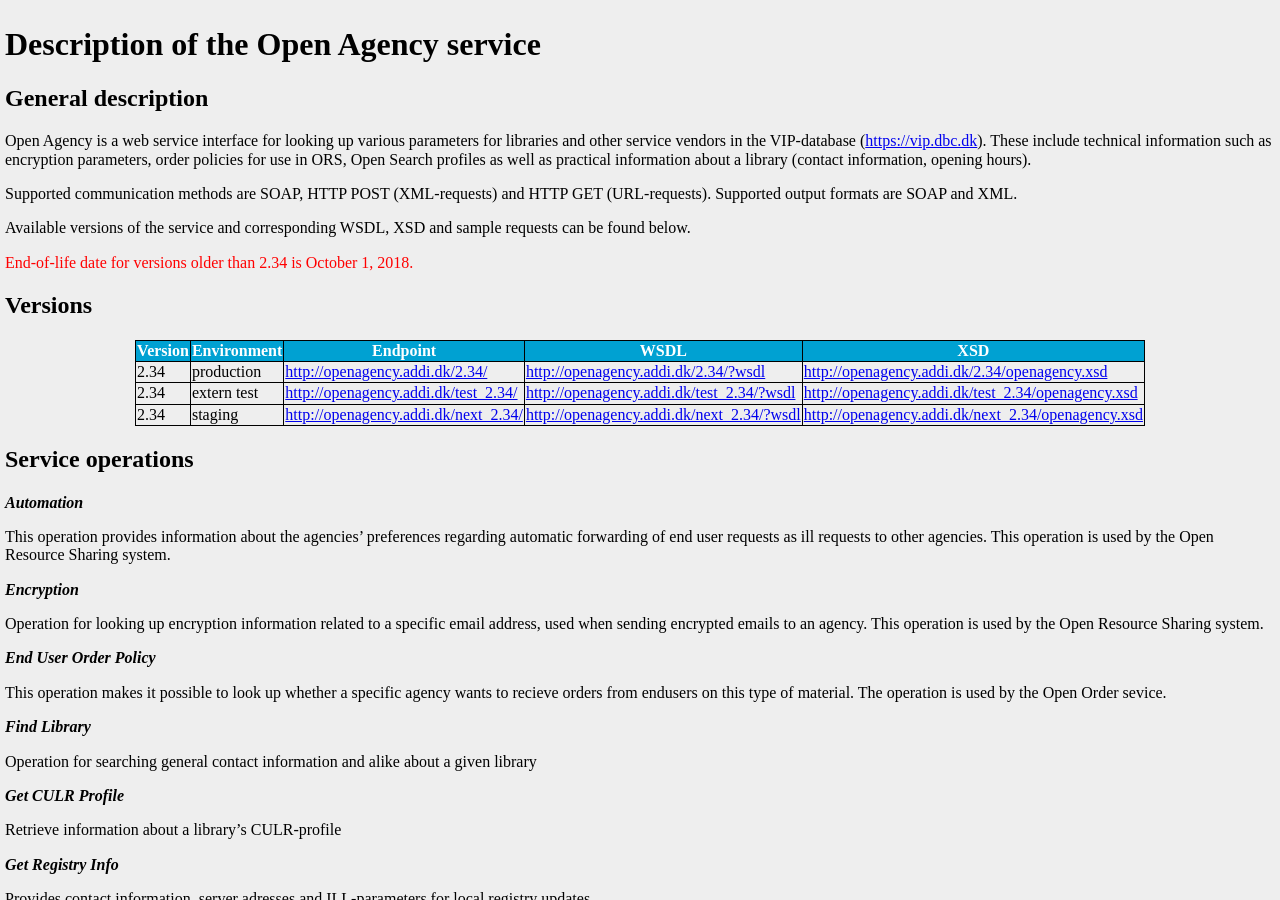
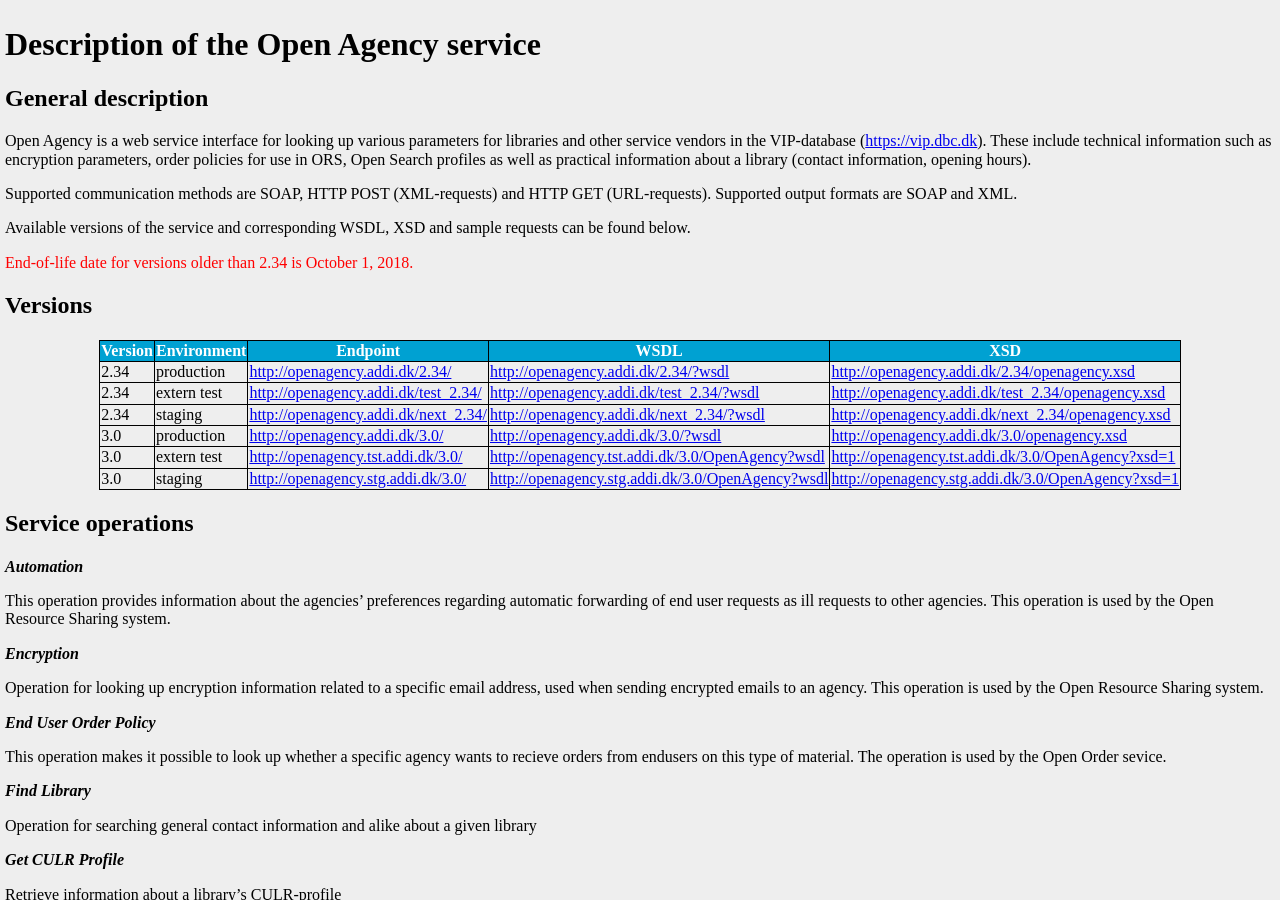
Before and after one commit to DBCDK/dbcdk.github.io, a Jekyll site: the page built from OpenAgency.md, in a window 1280 px wide and 900 px high. Built offline with Jekyll 4.4.1, drawn with Linux system fonts in a browser that asks for light colours; nearby versions of some CDN libraries; our own code applies the rules of GitHub Pages for plain Markdown files.

```diff
--- a/OpenAgency.md
+++ b/OpenAgency.md
@@ -27,7 +27,9 @@ requests can be found below.
 | 2.34    | production  | [http://openagency.addi.dk/2.34/](http://openagency.addi.dk/2.34/) | [http://openagency.addi.dk/2.34/?wsdl](http://openagency.addi.dk/2.34/?wsdl) | [http://openagency.addi.dk/2.34/openagency.xsd](http://openagency.addi.dk/2.34/openagency.xsd) |
 | 2.34    | extern test | [http://openagency.addi.dk/test_2.34/](http://openagency.addi.dk/test_2.34/) | [http://openagency.addi.dk/test_2.34/?wsdl](http://openagency.addi.dk/test_2.34/?wsdl) | [http://openagency.addi.dk/test_2.34/openagency.xsd](http://openagency.addi.dk/test_2.34/openagency.xsd) |
 | 2.34    | staging     | [http://openagency.addi.dk/next_2.34/](http://openagency.addi.dk/next_2.34/) | [http://openagency.addi.dk/next_2.34/?wsdl](http://openagency.addi.dk/next_2.34/?wsdl) | [http://openagency.addi.dk/next_2.34/openagency.xsd](http://openagency.addi.dk/next_2.34/openagency.xsd) |
-
+| 3.0    | production  | [http://openagency.addi.dk/3.0/](http://openagency.addi.dk/3.0/) | [http://openagency.addi.dk/3.0/?wsdl](http://openagency.addi.dk/3.0/?wsdl) | [http://openagency.addi.dk/3.0/openagency.xsd](http://openagency.addi.dk/3.0/openagency.xsd) |
+| 3.0    | extern test | [http://openagency.tst.addi.dk/3.0/](http://openagency.tst.addi.dk/3.0/) | [http://openagency.tst.addi.dk/3.0/OpenAgency?wsdl](http://openagency.tst.addi.dk/3.0/OpenAgency?wsdl) | [http://openagency.tst.addi.dk/3.0/OpenAgency?xsd=1](http://openagency.tst.addi.dk/3.0/OpenAgency?xsd=1) |
+| 3.0    | staging     | [http://openagency.stg.addi.dk/3.0/](http://openagency.stg.addi.dk/3.0/) | [http://openagency.stg.addi.dk/3.0/OpenAgency?wsdl](http://openagency.stg.addi.dk/3.0/OpenAgency?wsdl) | [http://openagency.stg.addi.dk/3.0/OpenAgency?xsd=1](http://openagency.stg.addi.dk/3.0/OpenAgency?xsd=1) |
 
 ## Service operations
 ***Automation***
```
Also changed, not shown: BorChk.md (added, +21 -0 lines).
